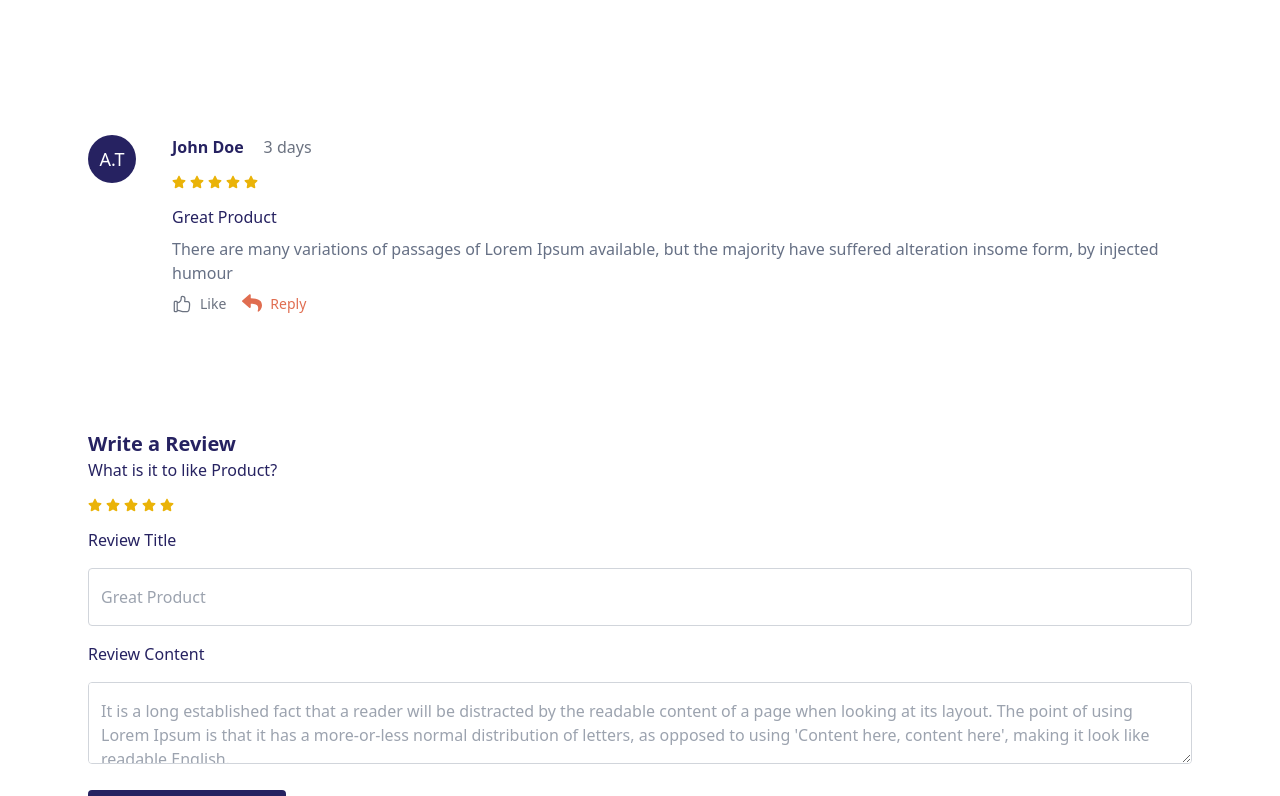
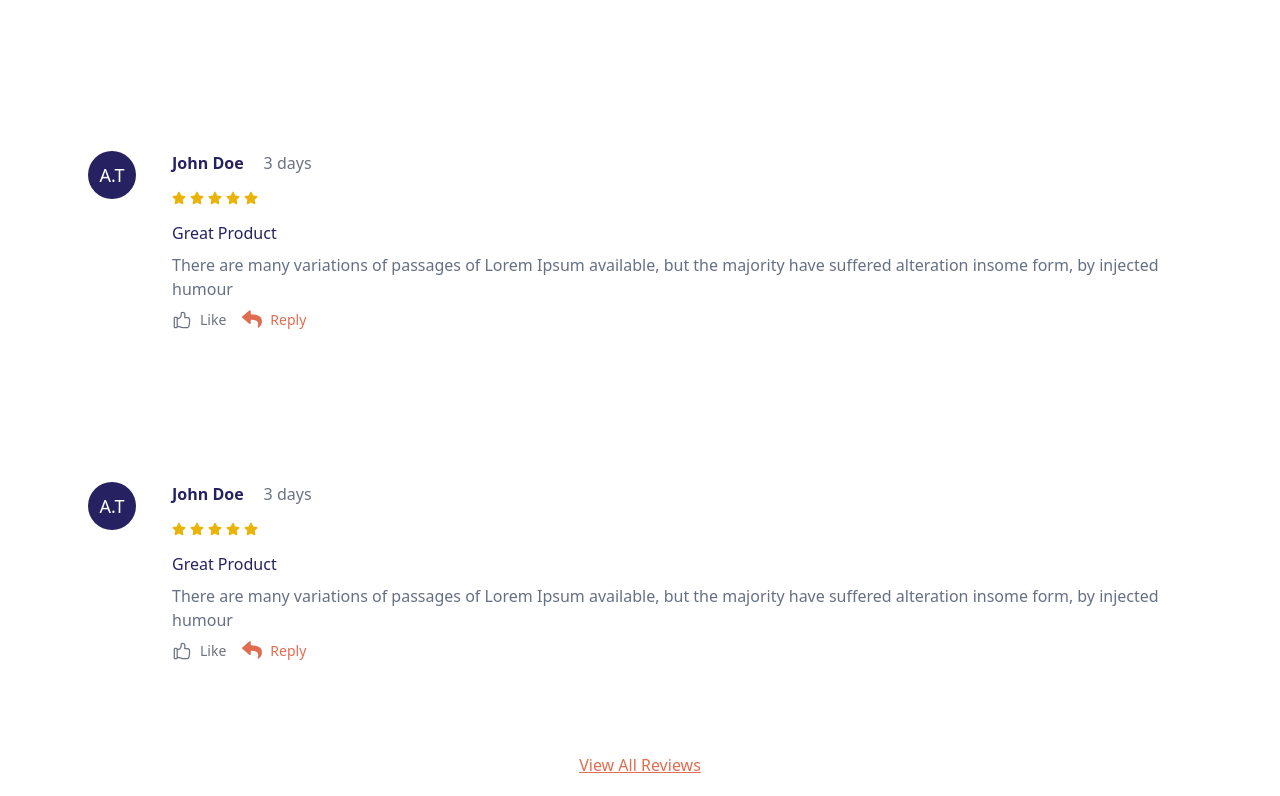
Before and after one commit to awaisabdulsalam/Al-Rafey, a React (Vite) app: page /al-rafey/cart in a window 1280 px wide. Shown: the part 2087-2883 px from the top of the page. Built offline with nearby package versions, Linux system fonts and the light colour scheme.

Commit message:
Adding reply functionalities

```diff
--- a/src/components/Reviews.jsx
+++ b/src/components/Reviews.jsx
@@ -45,8 +45,7 @@ const Reviews = () => {
 
   const copyReviewsData = [...reviewsData];
   const [lessReviews, setLessReviews] = useState(copyReviewsData.splice(0, 2));
-  const [reviewReply, setReviewReply] = useState(lessReviews.map((rev, ind) => rev.showReply));
-  console.log(reviewReply);
+  const [showAllReviews, setShowAllReviews] = useState([...reviewsData].splice(0, 2));
 
   const handleLike = (index) => {
     setReviews((prevReview) => {
@@ -58,15 +57,17 @@ const Reviews = () => {
       });
     });
   };
-  const handleLessLike = (index) => {
-    setLessReviews((prevReview) => {
-      return prevReview.map((review, ind) => {
-        if (ind === index) {
-          return { ...review, like: !review.like };
-        }
-        return review;
-      });
-    });
+  const handleAllReviews = () => {
+    setShowAllReviews([...reviewsData]);
+    setShowAll(prev => !prev)
+    // setLessReviews((prevReview) => {
+    //   return prevReview.map((review, ind) => {
+    //     if (ind === index) {
+    //       return { ...review, like: !review.like };
+    //     }
+    //     return review;
+    //   });
+    // });
   };
 
   const handleReply = (index) => {
@@ -80,35 +81,44 @@ const Reviews = () => {
     });
   };
   const handleLessReply = (index) => {
-    setLessReviews((prevReview) => {
-      return prevReview.map((review, ind) => {
-        if (ind === index) {
-          return { ...review, showReply: !review.showReply };
-        }
-        return review;
-      });
+    // setLessReviews((prevReview) => {
+    //   return prevReview.map((review, ind) => {
+    //     if (ind === index) {
+    //       return { ...review, showReply: !review.showReply, reply: replyText[index] };
+    //     }
+    //     return review;
+    //   });
+    // });
+
+    setReviews((prevReviews) => {
+      const updatedReviews = [...prevReviews];
+      updatedReviews[index].showReply = !updatedReviews[index].showReply;
+      updatedReviews[index].reply = replyText;
+
+      return updatedReviews;
     });
   };
 
-  const handleLessReplyText = (index) => {
-    lessReviews[index].reply = replyText;
-    setShowReply(prev => !prev)
-    // setReviewReply((prev) => {
-    //   return prev.map((check, ind) => {
+  const handleReplySubmit = (index) => {
+    // lessReviews[index].reply = replyText;
+    // setShowReply(prev => !prev)
+    // setLessReviews((prevReview) => {
+    //   return prevReview.map((review, ind) => {
     //     if (ind === index) {
-    //       return !check;
+    //       return { ...review, showReply: !review.showReply };
     //     }
-    //   })
-    // })
-    setLessReviews((prevReview) => {
-      return prevReview.map((review, ind) => {
-        if (ind === index) {
-          return { ...review, showReply: !review.showReply };
-        }
-        return review;
-      });
+    //     return review;
+    //   });
+    // });
+    console.log(replyText);
+    setReviews((prevReview) => {
+      const updatedReviews = [...prevReview];
+      updatedReviews[index].reply = replyText;
+      updatedReviews[index].showReply = false;
+      setReplyText("");
+      setShowReply((prev) => !prev);
+      return updatedReviews;
     });
-    console.log(reviewsData[index].showReply);
   };
 
   return (
@@ -225,90 +235,8 @@ const Reviews = () => {
             </h1>
           </div>
 
-          {!showAll &&
-            // ? reviews.map((review, index) => (
-            //     <div
-            //       key={index}
-            //       className="flex items-start justify-start rounded-lg sm:px-2 md:px-20 sm:py-4 md:py-10 sm:mb-1 md:mb-4"
-            //     >
-            //       <div className="rounded-full my-5 bg-[#262261] text-white sm:px-3 sm:w-10 sm:h-10 md:w-12 md:h-12 flex items-center justify-center mr-4">
-            //         <span className="sm:text-[12px] md:text-lg">
-            //           {review.profile}
-            //         </span>
-            //       </div>
-            //       <div className="flex-grow px-5 py-5">
-            //         <div className="flex  gap-5 mb-2">
-            //           <p className="sm:font-medium sm:text-[14px] md:text-[16px] md:font-bold text-[#262261]">
-            //             {review.name}
-            //           </p>
-            //           <p className="sm:text-[12px] md:text-[16px] text-gray-500">
-            //             {review.days}
-            //           </p>
-            //         </div>
-            //         <div className="flex gap-1 sm:my-2 md:my-4">
-            //           <FaStar className="text-yellow-500 sm:text-[12px] md:text-sm" />
-            //           <FaStar className="text-yellow-500 sm:text-[12px] md:text-sm" />
-            //           <FaStar className="text-yellow-500 sm:text-[12px] md:text-sm" />
-            //           <FaStar className="text-yellow-500 sm:text-[12px] md:text-sm" />
-            //           <FaStar className="text-yellow-500 sm:text-[12px] md:text-sm" />
-            //         </div>
-            //         <p className="mb-2 sm:text-[14px] md:text-[16px] text-[#262261]">
-            //           {review.review}
-            //         </p>
-            //         <p className="sm:text-[12px] md:text-[16px] text-[#667085] mb-2">
-            //           {review.text}
-            //         </p>
-            //         <div className="flex items-center">
-            //           {!review.like ? (
-            //             <GoThumbsup
-            //               onClick={() => handleLike(index)}
-            //               className="likeIcon text-gray-500  sm:text-[14px] md:text-xl mr-1 cursor-pointer"
-            //             />
-            //           ) : (
-            //             <FaThumbsUp
-            //               className="likeIcon text-[#4e45c7] sm:text-[14px] md:text-xl mr-1 cursor-pointer"
-            //               onClick={() => handleLike(index)}
-            //             />
-            //           )}
-            //           <p
-            //             onClick={() => handleLike(index)}
-            //             className="text-gray-500 sm:text-[12px] md:text-[14px] cursor-pointer"
-            //           >
-            //             Like
-            //           </p>
-            //           <div className="flex" onClick={() => handleReply(index)}>
-            //             <FaReply className="text-[#e06d50] sm:text-[14px] md:text-xl sm:ml-2 md:ml-4 cursor-pointer" />
-            //             <p className="text-[#e06d50] ml-2 sm:text-[12px] md:text-[14px] cursor-pointer">
-            //               Reply
-            //             </p>
-            //           </div>
-            //           <div></div>
-            //         </div>
-            //         {review.showReply && (
-            //           <div className="flex-col items-center mt-4">
-            //             <div className="pl-10 my-2">
-            //               <textarea
-            //                 value={replyText}
-            //                 onChange={(e) => setReplyText(e.target.value)}
-            //                 placeholder="Write your reply..."
-            //                 className="w-full h-20 sm:text-[12px] md:text-[16px] sm:px-1 md:px-3 sm:py-1 md:py-4 md:mx-1 rounded-[4px] border border-gray-300"
-            //               />
-            //             </div>
-            //             <div className="flex justify-end">
-            //               <button
-            //                 onClick={handleLessReplyText(index)}
-            //                 className=" ml-4 sm:text-[12px] md:text-[16px] sm:font-normal md:font-bold bg-[#262261] text-white py-2 px-4 rounded-[4px]"
-            //               >
-            //                 Submit
-            //               </button>
-            //             </div>
-            //           </div>
-            //         )}
-            //       </div>
-            //     </div>
-            //   ))
-            // :
-            lessReviews.map((review, index) => (
+          {!reviews.length > 2
+            ? showAllReviews.map((review, index) => (
                 <div
                   key={index}
                   className="flex items-start justify-start rounded-lg sm:px-2 md:px-20 sm:py-4 md:py-10 sm:mb-1 md:mb-4"
@@ -343,38 +271,37 @@ const Reviews = () => {
                     <div className="flex items-center">
                       {!review.like ? (
                         <GoThumbsup
-                          onClick={() => handleLessLike(index)}
+                          onClick={() => handleLike(index)}
                           className="likeIcon text-gray-500  sm:text-[14px] md:text-xl mr-2 cursor-pointer"
                         />
                       ) : (
                         <FaThumbsUp
                           className="likeIcon text-[#4e45c7] sm:text-[14px] md:text-xl mr-2 cursor-pointer"
-                          onClick={() => handleLessLike(index)}
+                          onClick={() => handleLike(index)}
                         />
                       )}
                       <p
-                        onClick={() => handleLessLike(index)}
+                        onClick={() => handleLike(index)}
                         className="text-gray-500 sm:text-[12px] md:text-[14px] cursor-pointer"
                       >
                         Like
                       </p>
-                      <div
-                        className="flex"
-                        onClick={() => handleLessReply(index)}
-                      >
+                      <div className="flex" onClick={() => handleReply(index)}>
                         <FaReply className="text-[#e06d50] sm:text-[14px] md:text-xl sm:ml-2 md:ml-4 cursor-pointer" />
                         <p className="text-[#e06d50] ml-2 sm:text-[12px] md:text-[14px] cursor-pointer">
                           Reply
                         </p>
                       </div>
                     </div>
-                      {showReply && <div className="flex-col items-center mt-4">
+                    {!review.showReply && (
+                      <div className="flex-col items-center mt-4">
                         <div className="pl-10 my-2">
                           <p className="sm:text-[12px] md:text-[16px] text-[#667085] mb-2">
                             {review.reply}
                           </p>
                         </div>
-                      </div>}
+                      </div>
+                    )}
                     {review.showReply && (
                       <div className="flex-col items-center mt-4">
                         <div className="pl-10 my-2">
@@ -387,7 +314,7 @@ const Reviews = () => {
                         </div>
                         <div className="flex justify-end">
                           <button
-                            onClick={() => handleLessReplyText(index)}
+                            onClick={() => handleReplySubmit(index)}
                             className=" ml-4 sm:text-[12px] md:text-[16px] sm:font-normal md:font-bold bg-[#262261] text-white py-2 px-4 rounded-[4px]"
                           >
                             Submit
@@ -397,25 +324,114 @@ const Reviews = () => {
                     )}
                   </div>
                 </div>
+              ))
+            : reviews.map((review, index) => (
+              <div
+              key={index}
+              className="flex items-start justify-start rounded-lg sm:px-2 md:px-20 sm:py-4 md:py-10 sm:mb-1 md:mb-4"
+            >
+              <div className="rounded-full my-5 bg-[#262261] text-white sm:px-3 sm:w-10 sm:h-10 md:w-12 md:h-12 flex items-center justify-center mr-4">
+                <span className="sm:text-[12px] md:text-lg">
+                  {review.profile}
+                </span>
+              </div>
+              <div className="flex-grow px-5 py-5">
+                <div className="flex  gap-5 mb-2">
+                  <p className="sm:font-medium sm:text-[14px] md:text-[16px] md:font-bold text-[#262261]">
+                    {review.name}
+                  </p>
+                  <p className="sm:text-[12px] md:text-[16px] text-gray-500">
+                    {review.days}
+                  </p>
+                </div>
+                <div className="flex gap-1 sm:my-2 md:my-4">
+                  <FaStar className="text-yellow-500 sm:text-[12px] md:text-sm" />
+                  <FaStar className="text-yellow-500 sm:text-[12px] md:text-sm" />
+                  <FaStar className="text-yellow-500 sm:text-[12px] md:text-sm" />
+                  <FaStar className="text-yellow-500 sm:text-[12px] md:text-sm" />
+                  <FaStar className="text-yellow-500 sm:text-[12px] md:text-sm" />
+                </div>
+                <p className="mb-2 sm:text-[14px] md:text-[16px] text-[#262261]">
+                  {review.review}
+                </p>
+                <p className="sm:text-[12px] md:text-[16px] text-[#667085] mb-2">
+                  {review.text}
+                </p>
+                <div className="flex items-center">
+                  {!review.like ? (
+                    <GoThumbsup
+                      onClick={() => handleLike(index)}
+                      className="likeIcon text-gray-500  sm:text-[14px] md:text-xl mr-2 cursor-pointer"
+                    />
+                  ) : (
+                    <FaThumbsUp
+                      className="likeIcon text-[#4e45c7] sm:text-[14px] md:text-xl mr-2 cursor-pointer"
+                      onClick={() => handleLike(index)}
+                    />
+                  )}
+                  <p
+                    onClick={() => handleLike(index)}
+                    className="text-gray-500 sm:text-[12px] md:text-[14px] cursor-pointer"
+                  >
+                    Like
+                  </p>
+                  <div className="flex" onClick={() => handleReply(index)}>
+                    <FaReply className="text-[#e06d50] sm:text-[14px] md:text-xl sm:ml-2 md:ml-4 cursor-pointer" />
+                    <p className="text-[#e06d50] ml-2 sm:text-[12px] md:text-[14px] cursor-pointer">
+                      Reply
+                    </p>
+                  </div>
+                </div>
+                {!review.showReply && (
+                  <div className="flex-col items-center mt-4">
+                    <div className="pl-10 my-2">
+                      <p className="sm:text-[12px] md:text-[16px] text-[#667085] mb-2">
+                        {review.reply}
+                      </p>
+                    </div>
+                  </div>
+                )}
+                {review.showReply && (
+                  <div className="flex-col items-center mt-4">
+                    <div className="pl-10 my-2">
+                      <textarea
+                        value={replyText}
+                        onChange={(e) => setReplyText(e.target.value)}
+                        placeholder="Write your reply..."
+                        className="w-full h-20 sm:text-[12px] md:text-[16px] sm:px-1 md:px-3 sm:py-1 md:py-4 md:mx-1 rounded-[4px] border border-gray-300"
+                      />
+                    </div>
+                    <div className="flex justify-end">
+                      <button
+                        onClick={() => handleReplySubmit(index)}
+                        className=" ml-4 sm:text-[12px] md:text-[16px] sm:font-normal md:font-bold bg-[#262261] text-white py-2 px-4 rounded-[4px]"
+                      >
+                        Submit
+                      </button>
+                    </div>
+                  </div>
+                )}
+              </div>
+            </div>
               ))}
         </section>
-        {/* <div className="flex justify-center">
-          {showAll ? (
+        <div className="flex justify-center">
+          {showAllReviews.length > 2 ? (
             <button
               className="underline text-[#e06d50]"
-              onClick={() => setShowAll((prev) => !prev)}
+              onClick={() => handleAllReviews()}
             >
               View Less Reviews
             </button>
           ) : (
             <button
               className="underline text-[#e06d50]"
-              onClick={() => setShowAll((prev) => !prev)}
+              onClick={() => handleAllReviews()}
             >
               View All Reviews
             </button>
           )}
-        </div> */}
+        </div>
 
         <section className="gap-5 sm:px-4 md:px-20 py-10  mb-2">
           <div className="flex">
```
